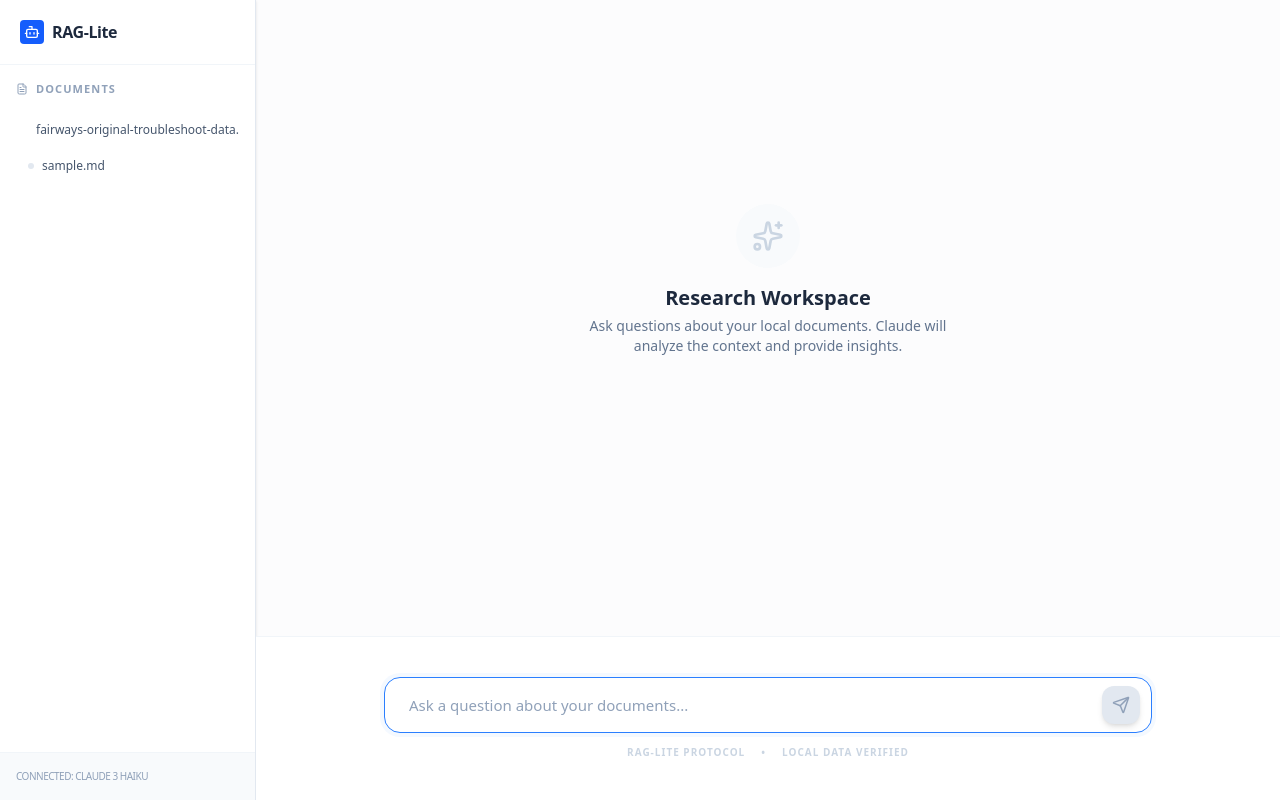
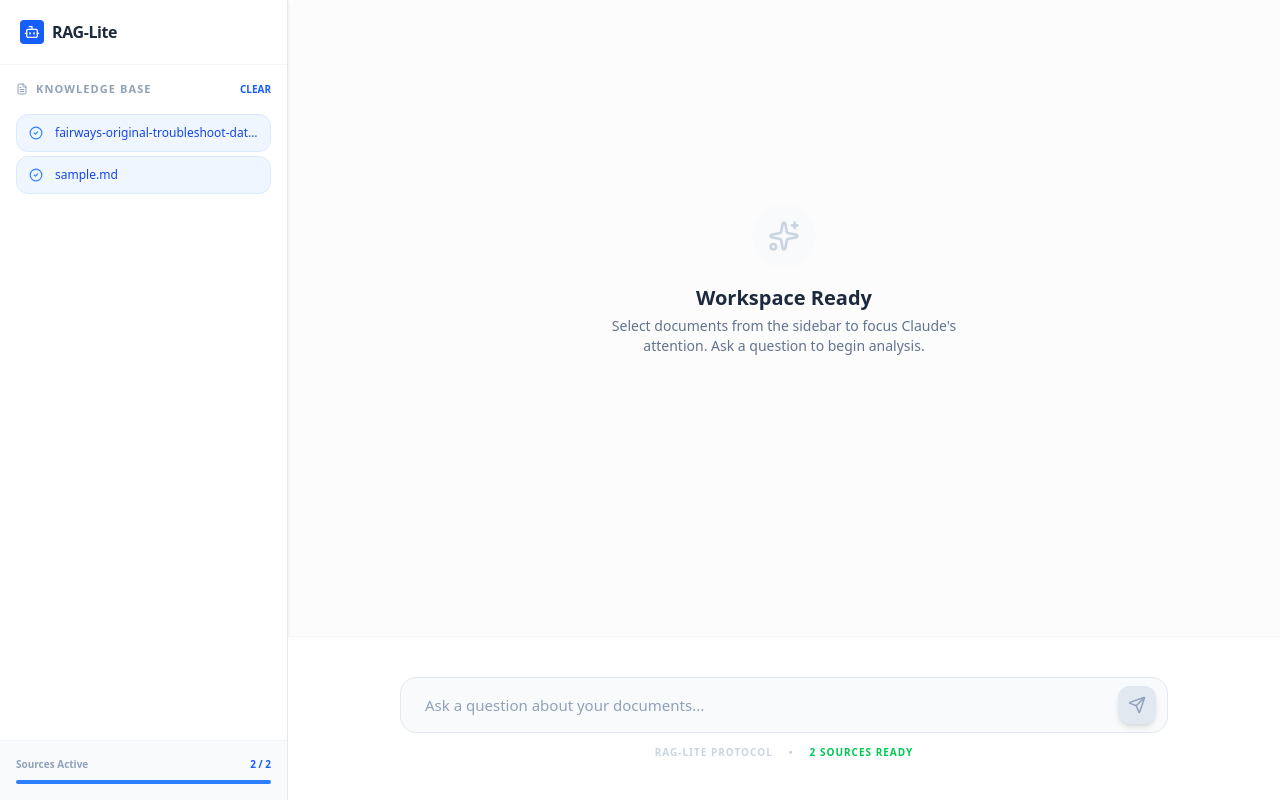
Before and after one commit to toddwmac/rag-lite-test1, a Next.js app: page / in a window 1280 px wide. Built offline with nearby package versions, Linux system fonts and the light colour scheme.

Commit message:
changes to ui

```diff
--- a/src/app/api/chat/route.ts
+++ b/src/app/api/chat/route.ts
@@ -11,8 +11,9 @@ export async function POST(req: Request) {
     console.log('API: ANTHROPIC_API_KEY set:', !!process.env.ANTHROPIC_API_KEY);
     console.log('API: API_KEY prefix:', process.env.ANTHROPIC_API_KEY?.substring(0, 10) || 'NOT SET');
 
-    const { messages } = await req.json();
+    const { messages, selectedFiles } = await req.json();
     console.log('API: Messages received:', messages?.length || 0);
+    console.log('API: Selected files:', selectedFiles || 'All');
 
     // Input validation
     const MAX_INPUT_LENGTH = 10000;
@@ -41,7 +42,7 @@ export async function POST(req: Request) {
       }
     }
 
-    const context = await getContext();
+    const context = await getContext(selectedFiles);
     console.log('API: Context loaded, length:', context?.length || 0);
 
     const systemPrompt = context
--- a/src/app/page.tsx
+++ b/src/app/page.tsx
@@ -2,12 +2,13 @@
 
 import { useChat } from '@ai-sdk/react';
 import { useEffect, useState, useRef } from 'react';
-import { Send, Bot, User, FileText, Loader2, Sparkles, Sidebar as SidebarIcon } from 'lucide-react';
+import { Send, Bot, User, FileText, Loader2, Sparkles, CheckCircle2, Circle } from 'lucide-react';
 
 export default function Chat() {
   const [localInput, setLocalInput] = useState('');
   const [mounted, setMounted] = useState(false);
   const [files, setFiles] = useState<string[]>([]);
+  const [selectedFiles, setSelectedFiles] = useState<string[]>([]);
   const scrollRef = useRef<HTMLDivElement>(null);
 
   const {
@@ -23,11 +24,14 @@ export default function Chat() {
 
   useEffect(() => {
     setMounted(true);
-    // Fetch file list for the sidebar
     fetch('/api/files')
       .then(res => res.json())
       .then(data => {
-        if (data.files) setFiles(data.files);
+        if (data.files) {
+          setFiles(data.files);
+          // Default to all files selected initially
+          setSelectedFiles(data.files);
+        }
       })
       .catch(err => console.error('Error fetching files:', err));
   }, []);
@@ -38,13 +42,35 @@ export default function Chat() {
     }
   }, [messages, isLoading]);
 
+  const toggleFile = (fileName: string) => {
+    setSelectedFiles(prev =>
+      prev.includes(fileName)
+        ? prev.filter(f => f !== fileName)
+        : [...prev, fileName]
+    );
+  };
+
+  const toggleAll = () => {
+    if (selectedFiles.length === files.length) {
+      setSelectedFiles([]);
+    } else {
+      setSelectedFiles(files);
+    }
+  };
+
   const onFormSubmit = async (e?: React.FormEvent) => {
     if (e) e.preventDefault();
     const text = localInput.trim();
     if (!text || isLoading) return;
 
     try {
-      await append({ content: text, role: 'user' });
+      // Send selectedFiles along with the message
+      await append({
+        content: text,
+        role: 'user'
+      }, {
+        body: { selectedFiles }
+      });
       setLocalInput('');
     } catch (err) {
       console.error('Submission failed', err);
@@ -56,8 +82,8 @@ export default function Chat() {
   return (
     <div className="flex h-screen bg-[#fcfcfd] text-slate-900 font-sans selection:bg-blue-100">
 
-      {/* 1. SIDEBAR (Fixed Knowledge Base) */}
-      <aside className="w-64 bg-white border-r border-slate-200 hidden md:flex flex-col shadow-sm">
+      {/* 1. SIDEBAR (Active Knowledge Base) */}
+      <aside className="w-72 bg-white border-r border-slate-200 hidden md:flex flex-col shadow-sm">
         <div className="p-5 border-b border-slate-100 flex items-center justify-between">
           <div className="flex items-center gap-2 font-bold text-slate-800 tracking-tight">
             <div className="bg-blue-600 p-1 rounded text-white"><Bot size={16} /></div>
@@ -66,30 +92,63 @@ export default function Chat() {
         </div>
 
         <div className="flex-1 overflow-y-auto p-4">
-          <h3 className="text-[11px] font-bold text-slate-400 uppercase tracking-widest mb-4 flex items-center gap-2">
-            <FileText size={12} /> Documents
-          </h3>
+          <div className="flex items-center justify-between mb-4">
+            <h3 className="text-[11px] font-bold text-slate-400 uppercase tracking-widest flex items-center gap-2">
+              <FileText size={12} /> Knowledge Base
+            </h3>
+            <button
+              onClick={toggleAll}
+              className="text-[10px] font-bold text-blue-600 hover:text-blue-700 uppercase"
+            >
+              {selectedFiles.length === files.length ? 'Clear' : 'Select All'}
+            </button>
+          </div>
+
           <div className="space-y-1">
             {files.length === 0 ? (
               <p className="text-xs text-slate-400 italic px-2">No documents found</p>
             ) : (
-              files.map(file => (
-                <div key={file} className="flex items-center gap-2 px-3 py-2 text-xs text-slate-600 hover:bg-slate-50 hover:text-blue-600 rounded-lg transition-colors cursor-default truncate" title={file}>
-                  <div className="w-1.5 h-1.5 rounded-full bg-slate-200" />
-                  {file}
-                </div>
-              ))
+              files.map(file => {
+                const isSelected = selectedFiles.includes(file);
+                return (
+                  <button
+                    key={file}
+                    onClick={() => toggleFile(file)}
+                    className={`w-full flex items-center gap-3 px-3 py-2.5 text-xs text-left rounded-xl transition-all border ${
+                      isSelected
+                        ? 'bg-blue-50 border-blue-100 text-blue-700 font-medium'
+                        : 'bg-white border-transparent text-slate-500 hover:bg-slate-50'
+                    }`}
+                  >
+                    {isSelected ? (
+                      <CheckCircle2 size={14} className="text-blue-500 flex-shrink-0" />
+                    ) : (
+                      <Circle size={14} className="text-slate-200 flex-shrink-0" />
+                    )}
+                    <span className="truncate" title={file}>{file}</span>
+                  </button>
+                );
+              })
             )}
           </div>
         </div>
 
-        <div className="p-4 bg-slate-50 border-t border-slate-100">
-          <div className="text-[10px] text-slate-400 font-medium uppercase tracking-tighter">Connected: Claude 3 Haiku</div>
+        <div className="p-4 bg-slate-50 border-t border-slate-100 space-y-2">
+          <div className="flex justify-between text-[10px] font-bold">
+            <span className="text-slate-400">Sources Active</span>
+            <span className="text-blue-600">{selectedFiles.length} / {files.length}</span>
+          </div>
+          <div className="w-full bg-slate-200 h-1 rounded-full overflow-hidden">
+            <div
+              className="bg-blue-500 h-full transition-all duration-500"
+              style={{ width: `${(selectedFiles.length / files.length) * 100}%` }}
+            />
+          </div>
         </div>
       </aside>
 
       {/* 2. MAIN CONTENT AREA */}
-      <main className="flex-1 flex flex-col relative min-w-0">
+      <main className="flex-1 flex flex-col min-w-0">
 
         {/* TOP OUTPUT ZONE */}
         <div
@@ -103,8 +162,8 @@ export default function Chat() {
                   <Sparkles size={32} />
                 </div>
                 <div>
-                  <h2 className="text-xl font-bold text-slate-800">Research Workspace</h2>
-                  <p className="text-sm text-slate-500 max-w-sm mt-1">Ask questions about your local documents. Claude will analyze the context and provide insights.</p>
+                  <h2 className="text-xl font-bold text-slate-800">Workspace Ready</h2>
+                  <p className="text-sm text-slate-500 max-w-sm mt-1">Select documents from the sidebar to focus Claude's attention. Ask a question to begin analysis.</p>
                 </div>
               </div>
             ) : (
@@ -170,8 +229,9 @@ export default function Chat() {
                 autoFocus
                 className="w-full pl-6 pr-14 py-4 rounded-2xl bg-slate-50 border border-slate-200 focus:bg-white focus:border-blue-500 focus:ring-4 focus:ring-blue-500/5 outline-none transition-all text-[15px] placeholder:text-slate-400"
                 value={localInput}
-                placeholder="Ask a question about your documents..."
+                placeholder={selectedFiles.length === 0 ? "Select a document to begin..." : "Ask a question about your documents..."}
                 onChange={(e) => setLocalInput(e.target.value)}
+                disabled={selectedFiles.length === 0}
                 onKeyDown={(e) => {
                   if (e.key === 'Enter' && !e.shiftKey) {
                     e.preventDefault();
@@ -181,7 +241,7 @@ export default function Chat() {
               />
               <button
                 type="submit"
-                disabled={isLoading || !localInput.trim()}
+                disabled={isLoading || !localInput.trim() || selectedFiles.length === 0}
                 className="absolute right-3 p-2.5 bg-blue-600 text-white rounded-xl disabled:bg-slate-200 disabled:text-slate-400 hover:bg-blue-700 transition-all shadow-md active:scale-95"
               >
                 {isLoading ? <Loader2 size={18} className="animate-spin" /> : <Send size={18} />}
@@ -190,7 +250,9 @@ export default function Chat() {
             <div className="flex justify-center mt-3 text-[10px] font-bold text-slate-300 uppercase tracking-widest gap-4">
                <span>RAG-Lite Protocol</span>
                <span>•</span>
-               <span>Local Data Verified</span>
+               <span className={selectedFiles.length > 0 ? 'text-green-500' : 'text-slate-300'}>
+                 {selectedFiles.length} Source{selectedFiles.length !== 1 ? 's' : ''} Ready
+               </span>
             </div>
           </div>
         </div>
--- a/src/lib/context.ts
+++ b/src/lib/context.ts
@@ -13,17 +13,22 @@ export async function getFiles() {
   return files.filter(file => file.endsWith('.md') || file.endsWith('.txt') || file.endsWith('.pdf'));
 }
 
-export async function getContext() {
+export async function getContext(selectedFiles?: string[]) {
   const dataDir = path.join(process.cwd(), 'data');
 
   if (!existsSync(dataDir)) {
     return '';
   }
 
-  const files = await fs.readdir(dataDir);
+  const allFiles = await fs.readdir(dataDir);
+  // If selectedFiles is provided, filter the directory list; otherwise use all valid files
+  const filesToRead = selectedFiles && selectedFiles.length > 0
+    ? allFiles.filter(f => selectedFiles.includes(f))
+    : allFiles;
+
   let context = '';
 
-  for (const file of files) {
+  for (const file of filesToRead) {
     const filePath = path.join(dataDir, file);
 
     try {
```
